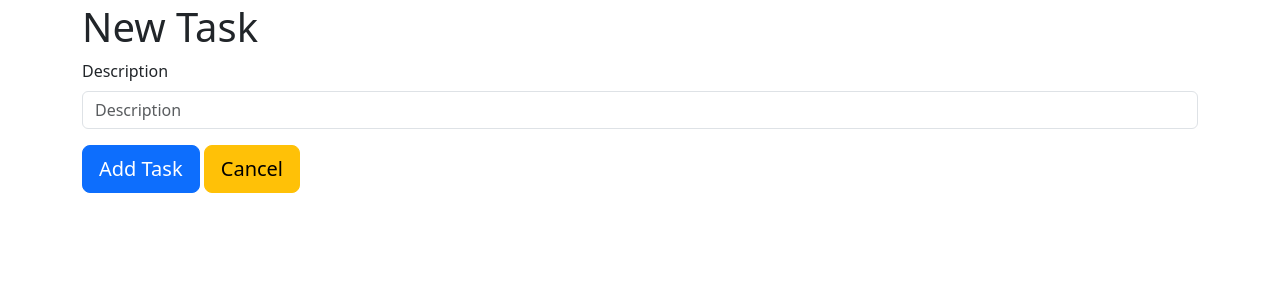
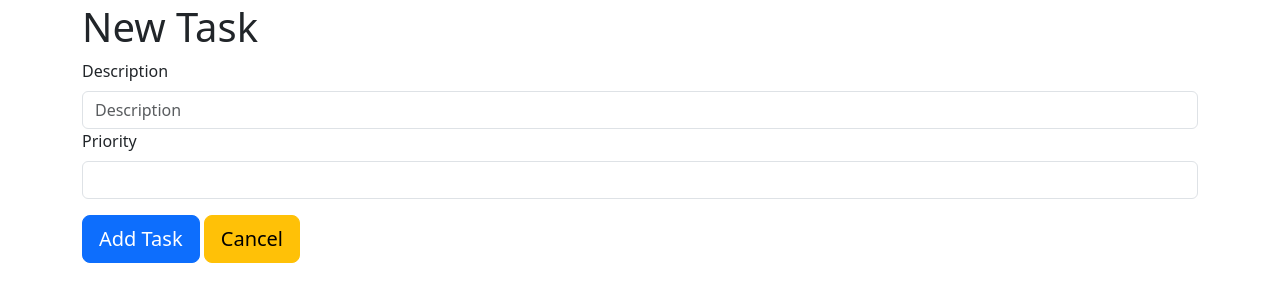
Before and after one commit to TaQuangKhoi/Learn-Flask, a Flask app: template mynewweb2/templates/new-task.html in a window 1280 px wide. Shown: the part 53-356 px from the top of the page. Run offline with Flask 3, Linux system fonts and the light colour scheme; the template is opened without the code that fills it: values named after a table or form of the project are taken from there, others are empty.

Commit message:
Add priority

```diff
--- a/mynewweb2/app.py
+++ b/mynewweb2/app.py
@@ -122,12 +122,20 @@ def userHome():
 @app.route('/newTask', methods=['GET', 'POST'])
 def newTask():
     form = TaskForm()
+    form.priority.choices = [
+        (p.priority_id, p.text) for p in db.session.query(models.Priority).all()
+    ]
+
     if is_logged_in():
         user = db.session.query(models.User).filter_by(user_id=session.get('user_id')).first()
 
         if form.validate_on_submit():
             _description = form.description.data
-            task = models.Task(description=_description, user=user)
+
+            _priority_id = form.priority.data
+            _priority = db.session.query(models.Priority).filter_by(priority_id=_priority_id).first()
+
+            task = models.Task(description=_description, user=user, priority=_priority)
             db.session.add(task)
             db.session.commit()
             return redirect('/userhome')
--- a/mynewweb2/forms.py
+++ b/mynewweb2/forms.py
@@ -1,5 +1,5 @@
 from flask_wtf import FlaskForm
-from wtforms import StringField, PasswordField, SubmitField, BooleanField
+from wtforms import StringField, PasswordField, SubmitField, BooleanField, SelectField
 from wtforms.validators import DataRequired, Email, EqualTo
 
 
@@ -49,4 +49,6 @@ class TaskForm(FlaskForm):
             message='Please enter a description'
         ),
     ])
+    priority = SelectField('Priority', coerce = int)
+
     submit = SubmitField('Add Task')
--- a/mynewweb2/templates/new-task.html
+++ b/mynewweb2/templates/new-task.html
@@ -20,6 +20,10 @@
 
                 {{ form.description.label(class="sr-only form-label") }}
                 {{ form.description(class="form-control", placeholder="Description") }}
+
+                {{ form.priority.label(class="sr-only form-label") }}
+                {{ form.priority(class="form-control", placeholder="Description") }}
+
                 <p class="lead"></p>
                 <p>
                     {{ form.submit(class="btn btn-primary btn-lg") }}
```
Also changed, not shown: mynewweb2/templates/userhome.html (+11 -3 lines), mynewweb2/data.sqlite.
